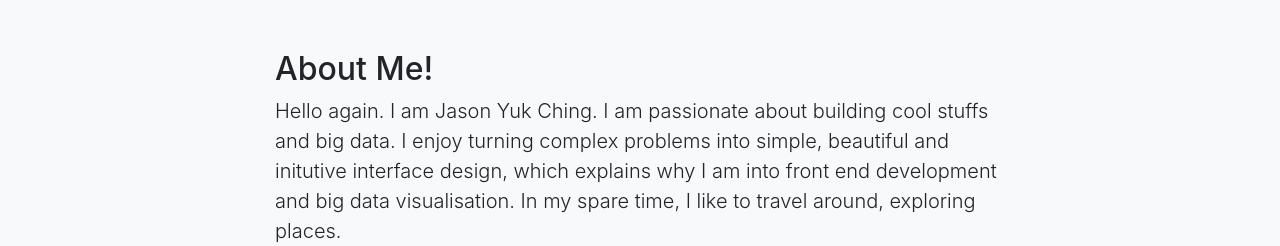
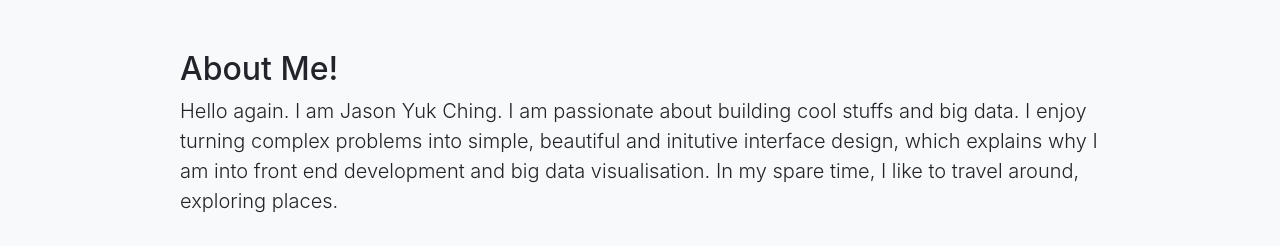
Before and after one commit to jasonchingyuk/Resume, a website with bundled scripts: page index.html in a window 1280 px wide. Shown: the part 706-952 px from the top of the page. Built offline with nearby package versions, Linux system fonts and the light colour scheme.

Commit message:
Update index.html

```diff
--- a/index.html
+++ b/index.html
@@ -60,12 +60,13 @@ Hey, I'm Jason, an IT enthusiastic and recent graduate from Monash University. P
 <section id="about" class="bg-light">
       <div class="container">
         <div class="row">
-          <div class="col-lg-8 mx-auto">
+          <div class="col-lg-10 mx-auto">
             <h2>About Me!</h2>
             <p class="lead">Hello again. I am Jason Yuk Ching. I am passionate about building cool stuffs and big data. I enjoy turning complex problems into simple, beautiful and initutive interface design, which explains why I am into front end development and big data visualisation. In my spare time, I like to travel around, exploring places.</p>
           </div>
         </div>
     </div>
+<br/>
 <br/>
 <div class="container-fluid">
 <div class="col-lg-8 mx-auto">
```
